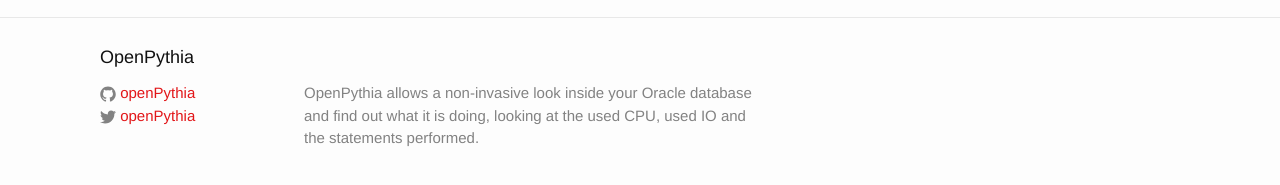
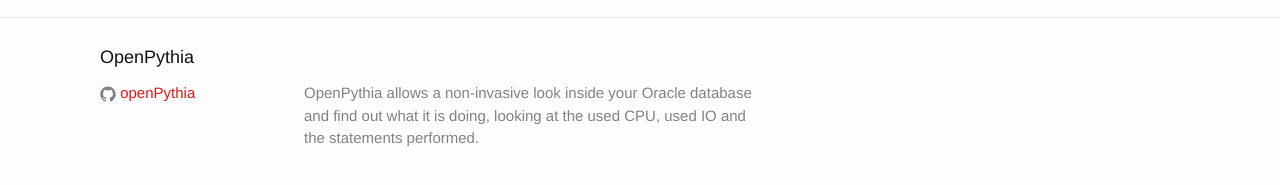
Before and after one commit to OpenPythia/OpenPythia.github.io, a Jekyll site: the page built from impress/index.html, in a window 1280 px wide. Shown: the part 178-363 px from the top of the page. Built offline with Jekyll 4.4.1, drawn with Linux system fonts in a browser that asks for light colours.

Commit message:
Removed (non-existing) Twitter Account

```diff
--- a/_config.yml
+++ b/_config.yml
@@ -4,7 +4,6 @@
 description: OpenPythia allows a non-invasive look inside your Oracle database and find out what it is doing, looking at the used CPU, used IO and the statements performed.
 baseurl: "/"
 url: "http://openPythia.com"
-twitter_username: openPythia
 github_username:  openPythia
 
 oracleDriver: http://www.oracle.com/technetwork/database/enterprise-edition/jdbc-112010-090769.html
```
